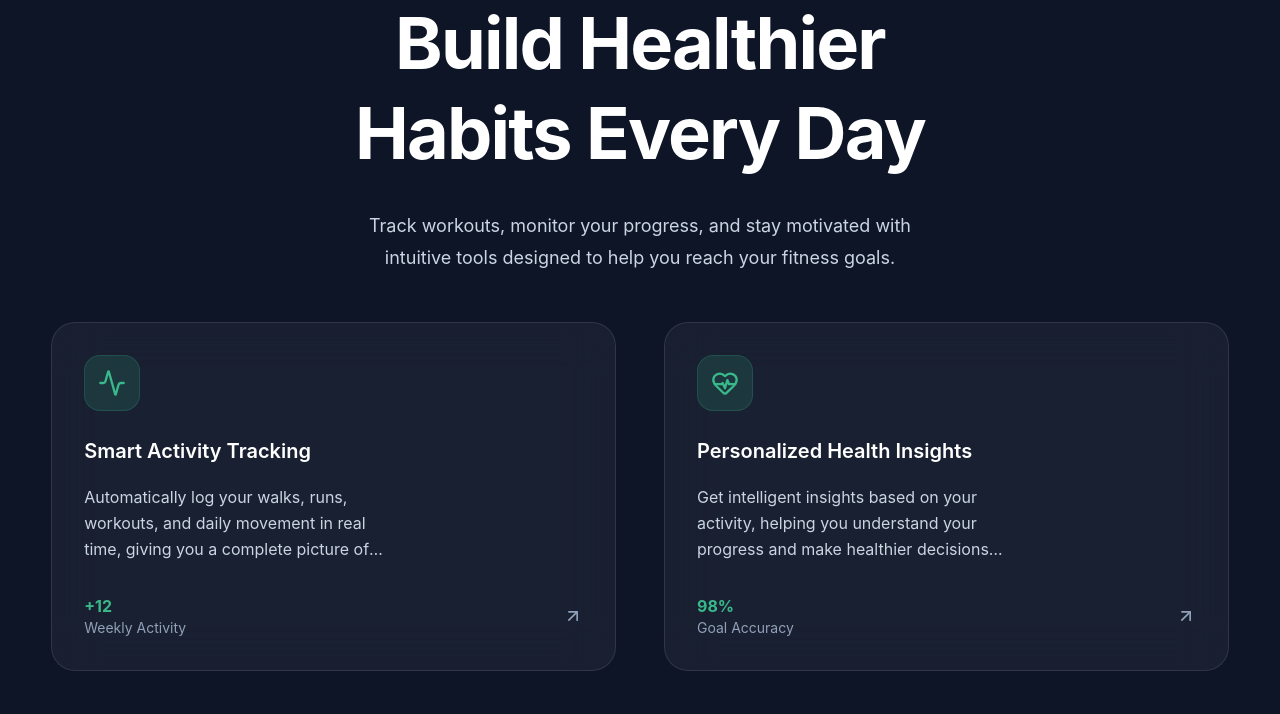
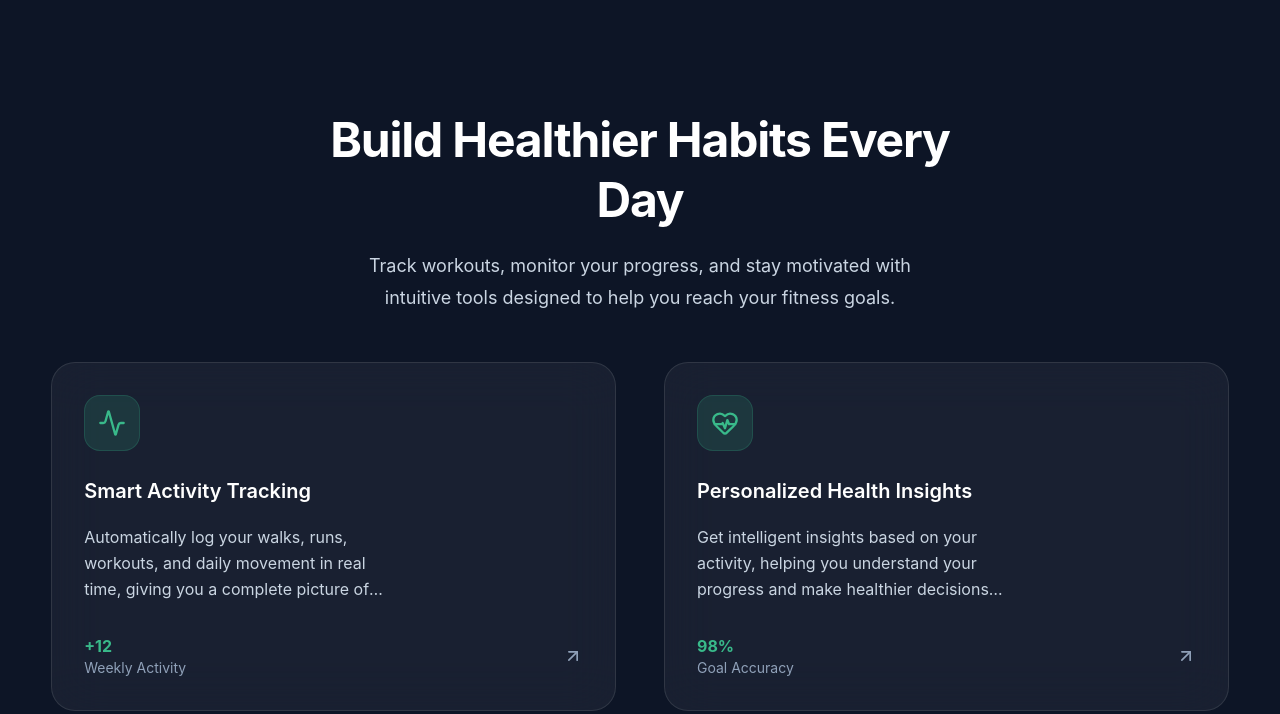
Before and after one commit to Izick7/Pulse-Tracker, a website: page index.html in a window 1280 px wide. Shown: the part 858-1572 px from the top of the page. Drawn offline with nearby package versions, Linux system fonts and the light colour scheme.

Commit message:
Improve features header styling

```diff
--- a/index.html
+++ b/index.html
@@ -121,7 +121,7 @@
 
     <!-- FEATURES SECTION -->
 
-    <section class="pt-10 sm:pt-12 lg:pt-0 min-h-screen bg-[#0D1526]">
+    <section class="pt-20 md:pt-24 lg:pt-28 min-h-screen bg-[#0D1526]">
 
         <div class="max-w-7xl
         w-[90%] mx-auto
@@ -130,14 +130,13 @@
             <!-- FEATURES HEADING TEXT CONTENT -->
             <div class="flex flex-col items-center md:text-center">
                 <h1 class="text-3xl
-                    sm:text-4xl md:text-5xl
-                    lg:text-7xl
+                    md:text-4xl lg:text-5xl
                     font-bold
                     leading-tight tracking-tight text-white
                     space-y-8 max-w-xl
                     lg:max-w-2xl">Build Healthier Habits Every Day</h1>
                 <p class="text-base sm:text-lg text-slate-300 leading-8
-                    max-w-xl mt-8 font-normal">Track workouts, monitor your progress, and stay motivated with
+                    max-w-xl mt-5 font-normal">Track workouts, monitor your progress, and stay motivated with
                     intuitive tools designed to help you reach
                     your fitness goals.</p>
             </div>
```
Also changed, not shown: src/output.css.
